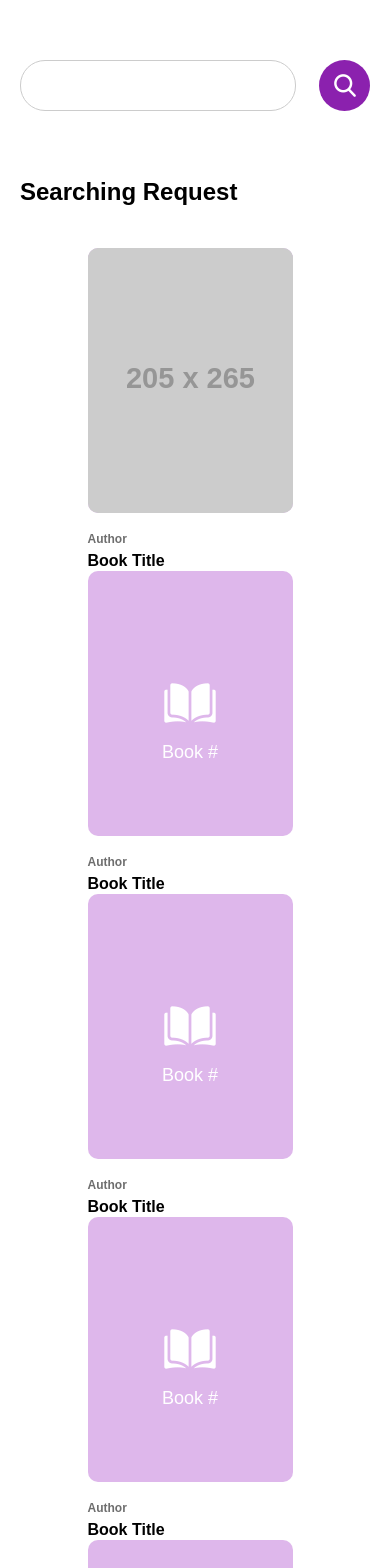
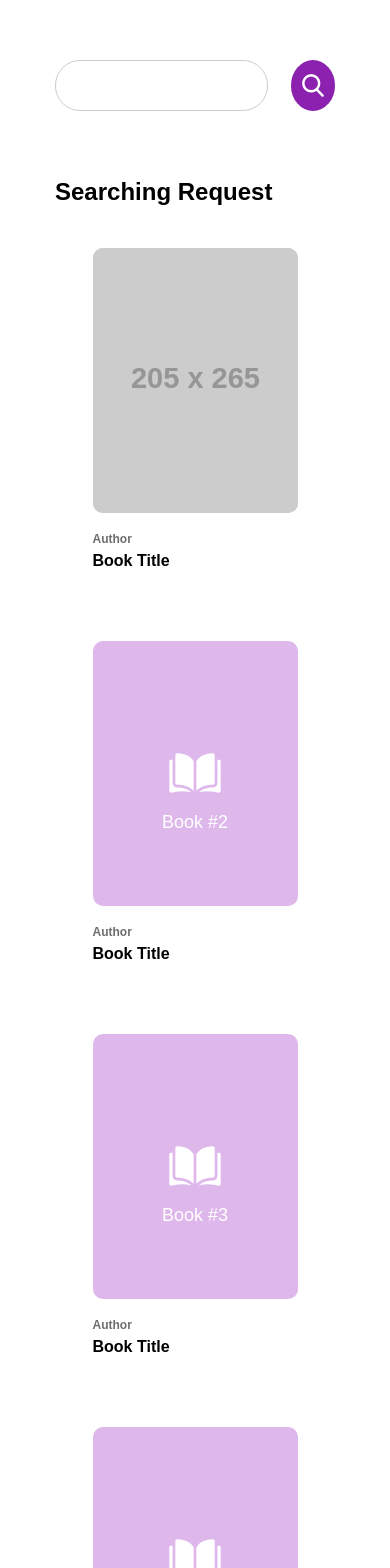
Before and after one commit to alnine/book-tracker, a React (Create React App) app: page / in a window 390 px wide. Shown: the top 1568 px of the page. Built offline with nearby package versions, Linux system fonts and the light colour scheme.

Commit message:
Implements adaptive layout model

```diff
--- a/src/App.css
+++ b/src/App.css
@@ -26,6 +26,7 @@
 .search-form__field {
   flex-grow: 1;
   max-width: 540px;
+  min-width: 200px;
   margin-right: 23px;
   padding: 15px;
   padding-bottom: 16px;
@@ -59,7 +60,7 @@
 .book-list {
   display: flex;
   align-items: flex-start;
-  justify-content: space-around;
+  justify-content: flex-start;
   flex-wrap: wrap;
   margin: 0;
   padding: 0;
@@ -67,11 +68,17 @@
 }
 
 .book-list__item {
-  margin-right: 10px;
+  margin-right: 30px;
+  margin-bottom: 70px;
+}
+
+.book-list__item:nth-child(5n) {
+  margin-right: 0;
 }
 
 .book {
   display: flex;
+  width: 205px;
   flex-direction: column;
   color: inherit;
   text-decoration: none;
@@ -79,7 +86,7 @@
 
 .book__cover,
 .book__stub {
-  width: 205px;
+  width: 100%;
   height: 265px;
   margin-bottom: 19px;
   border-radius: 10px;
@@ -115,8 +122,65 @@
   line-height: 20px;
 }
 
-@media (max-width: 1210px) {
+@media (max-width: 1199px) {
   .container {
+    max-width: 950px;
     padding: 0 20px;
   }
+
+  .book-list__item:nth-child(5n) {
+    margin-right: 30px;
+  }
+
+  .book-list__item:nth-child(4n) {
+    margin-right: 0;
+  }
 }
+
+@media (max-width: 974px) {
+  .container {
+    max-width: 715px;
+    padding: 0 20px;
+  }
+
+  .book-list__item:nth-child(4n) {
+    margin-right: 30px;
+  }
+
+  .book-list__item:nth-child(3n) {
+    margin-right: 0;
+  }
+}
+
+@media (max-width: 739px) {
+  .container {
+    max-width: 480px;
+    padding: 0 20px;
+  }
+
+  .book-list__item:nth-child(3n) {
+    margin-right: 30px;
+  }
+
+  .book-list__item:nth-child(2n) {
+    margin-right: 0;
+  }
+}
+
+@media (max-width: 499px) {
+  .container {
+    max-width: 320px;
+    padding: 0 20px;
+  }
+
+  .book-list {
+    flex-direction: column;
+    align-items: center;
+  }
+
+  .book-list__item,
+  .book-list__item:nth-child(3n),
+  .book-list__item:nth-child(5n) {
+    margin-right: 0;
+  }
+}
--- a/src/App.js
+++ b/src/App.js
@@ -31,7 +31,7 @@ function App() {
         <li className="book-list__item">
           <a href="#" className="book">
             <div className="book__stub">
-              <span className="book__stub-title">Book #</span>
+              <span className="book__stub-title">Book #2</span>
             </div>
             <h4 className="book__author">Author</h4>
             <h3 className="book__title">Book Title</h3>
@@ -40,7 +40,7 @@ function App() {
         <li className="book-list__item">
           <a href="#" className="book">
             <div className="book__stub">
-              <span className="book__stub-title">Book #</span>
+              <span className="book__stub-title">Book #3</span>
             </div>
             <h4 className="book__author">Author</h4>
             <h3 className="book__title">Book Title</h3>
@@ -49,7 +49,7 @@ function App() {
         <li className="book-list__item">
           <a href="#" className="book">
             <div className="book__stub">
-              <span className="book__stub-title">Book #</span>
+              <span className="book__stub-title">Book #4</span>
             </div>
             <h4 className="book__author">Author</h4>
             <h3 className="book__title">Book Title</h3>
@@ -58,7 +58,7 @@ function App() {
         <li className="book-list__item">
           <a href="#" className="book">
             <div className="book__stub">
-              <span className="book__stub-title">Book #</span>
+              <span className="book__stub-title">Book #5</span>
             </div>
             <h4 className="book__author">Author</h4>
             <h3 className="book__title">Book Title</h3>
@@ -67,7 +67,7 @@ function App() {
         <li className="book-list__item">
           <a href="#" className="book">
             <div className="book__stub">
-              <span className="book__stub-title">Book #</span>
+              <span className="book__stub-title">Book #6</span>
             </div>
             <h4 className="book__author">Author</h4>
             <h3 className="book__title">Book Title</h3>
```
